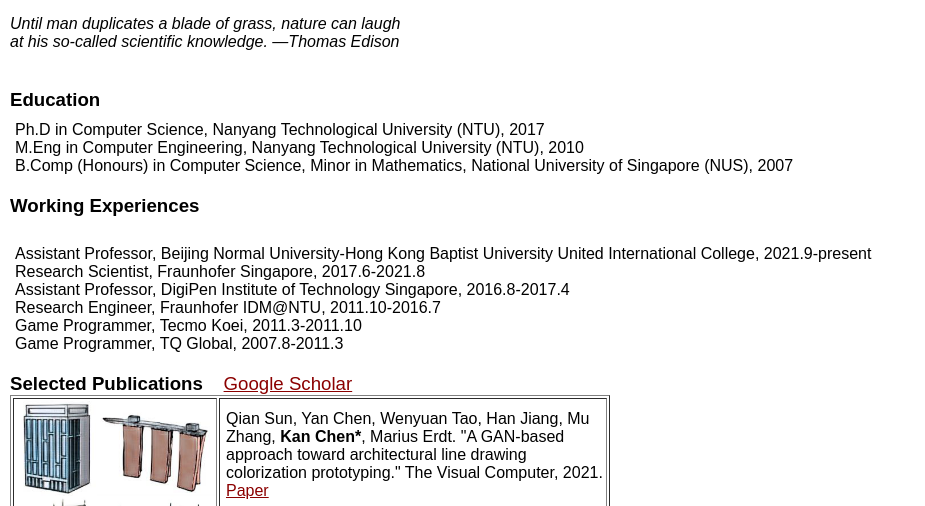
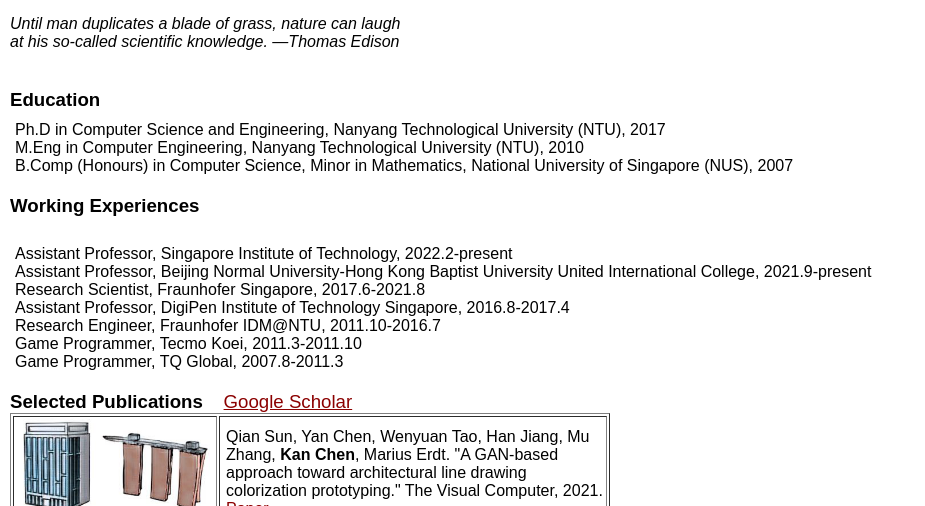
Before and after one commit to kchenkan/kchenkan.github.io, a plain HTML site: page index.html in a window 1280 px wide. Shown: the part 294-800 px from the top of the page, without its empty margins (0-925 px from the left). Drawn offline with Linux system fonts and the light colour scheme.

Commit message:
Update index.html
update the index.html

```diff
--- a/index.html
+++ b/index.html
@@ -76,7 +76,7 @@ This page shows some of my research works. My research interests include compute
 
 <div class="title"><b>Education</b></div>
 <p class="tableEntry" style="margin-left: 5px;">
-    Ph.D in Computer Science, Nanyang Technological University (NTU), 2017
+    Ph.D in Computer Science and Engineering, Nanyang Technological University (NTU), 2017
     <br>M.Eng in Computer Engineering, Nanyang Technological University (NTU), 2010
     <br>B.Comp (Honours) in Computer Science, Minor in Mathematics, National University of Singapore (NUS), 2007
 </P>
@@ -84,6 +84,7 @@ This page shows some of my research works. My research interests include compute
 
 <div class="title"><b>Working Experiences</b></div>
 <p class="tableEntry" style="margin-left: 5px;">
+	<br>Assistant Professor, Singapore Institute of Technology, 2022.2-present
     <br>Assistant Professor, Beijing Normal University-Hong Kong Baptist University United International College, 2021.9-present
     <br>Research Scientist, Fraunhofer Singapore, 2017.6-2021.8
     <br>Assistant Professor, DigiPen Institute of Technology Singapore, 2016.8-2017.4
@@ -102,7 +103,7 @@ This page shows some of my research works. My research interests include compute
 <tr>
     <td align="center"><img src="img/tvcj_color.png" width="200"></td>
     <td style="vertical-align: top;">
-        <p class="tableEntry" style="margin-left: 5px;">Qian Sun, Yan Chen, Wenyuan Tao, Han Jiang, Mu Zhang, <b>Kan Chen*</b>, Marius Erdt.
+        <p class="tableEntry" style="margin-left: 5px;">Qian Sun, Yan Chen, Wenyuan Tao, Han Jiang, Mu Zhang, <b>Kan Chen</b>, Marius Erdt.
             "A GAN-based approach toward architectural line drawing colorization prototyping." The Visual Computer, 2021.
             <br>
             <a class = "linkColor" href="https://link.springer.com/content/pdf/10.1007/s00371-021-02219-x.pdf" target="_blank" rel="nofollow noopener">Paper</a>
```
